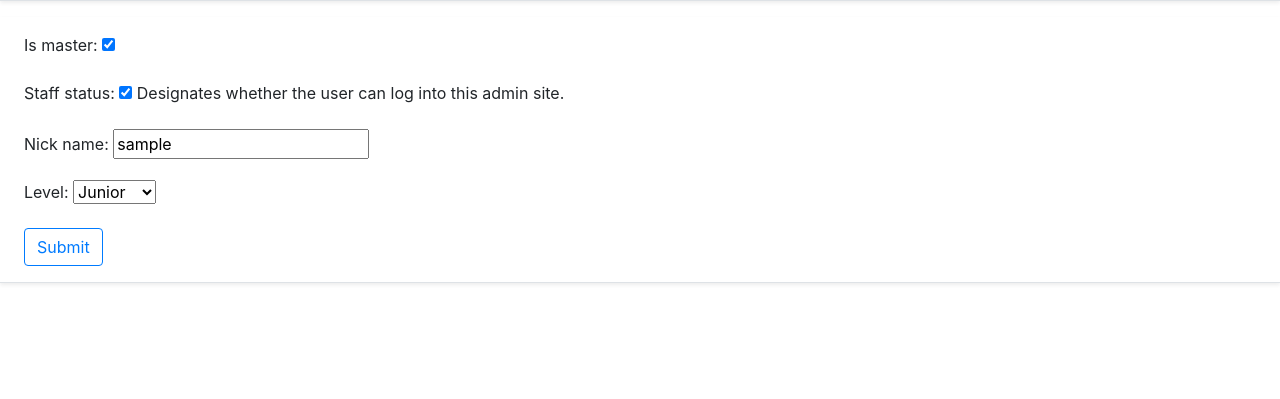
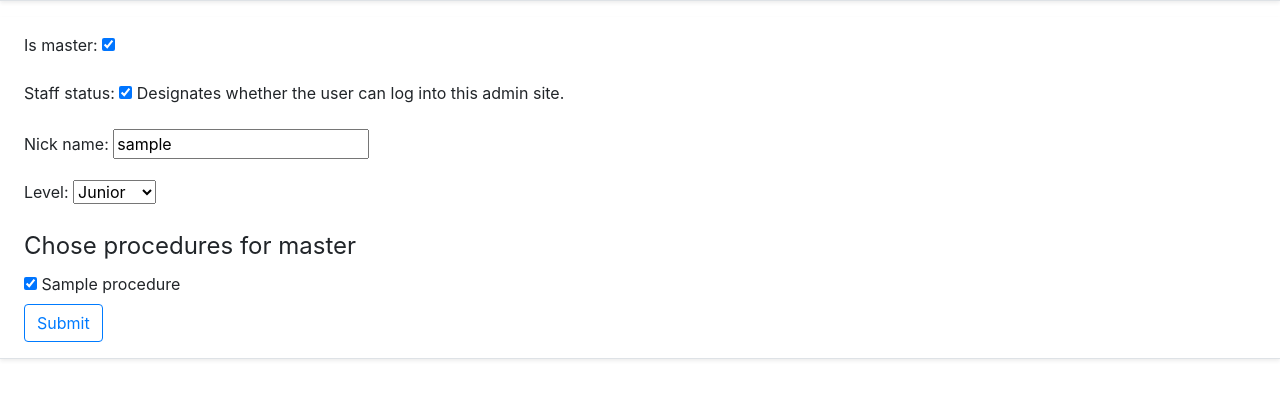
Before and after one commit to CobraSEA/MA_barbershop, a Django app: page /users/update_user/1 in a window 1280 px wide. Shown: the part 70-469 px from the top of the page. Run offline with Django 3.2, Linux system fonts and the light colour scheme; tables that the repository leaves empty hold one stand-in row (values such as "Sample post"); some libraries are stand-ins or nearby versions.

Commit message:
add checkbox for masters procedures into update_master form

```diff
--- a/users/templates/users/user_update.html
+++ b/users/templates/users/user_update.html
@@ -65,8 +65,16 @@
     <form method="post">{% csrf_token %}
 
     {{ form.as_p }}
+    <div>
+        <legend>Chose procedures for master</legend>
+    {% for proc, check in master_proc.items %}
+        <div><input type="checkbox" id="proc{{ forloop.counter }}" name="{{ proc }}" {%if check %}checked {% endif %}>
+        <label for="proc{{ forloop.counter }}">{{ proc }}</label></div>
+    {% endfor %}
+    </div>
     <input class="btn btn-outline-primary" type="submit" name="Save">
     </form>
+
   </div>
 
   </body>
--- a/users/views.py
+++ b/users/views.py
@@ -4,6 +4,9 @@ from django.urls import reverse_lazy, reverse
 from django.views import generic
 from users.forms import MyUserForm
 from users.models import User
+from shop.models import MasterProcedure, Procedures
+
+
 
 class CreateUserView(generic.CreateView):
     form_class = MyUserForm
@@ -33,3 +36,14 @@ class UserUpdateView(generic.edit.UpdateView):
     fields = ['is_master', 'is_staff', 'nick_name', 'level']
     success_url = reverse_lazy('users:all_users')
     template_name = 'users/user_update.html'
+
+
+    def get_context_data(self, *args, **kwargs):
+        context = super().get_context_data(*args, **kwargs)
+        procedures = Procedures.objects.all()
+        master_proc = MasterProcedure.objects.filter(master=self.object)
+        master_procedure = {}
+        for p in procedures:
+            master_procedure[p.name] = bool(p.pk in [t.procedure_id for t in master_proc])
+        context['master_proc'] = master_procedure
+        return context
```
